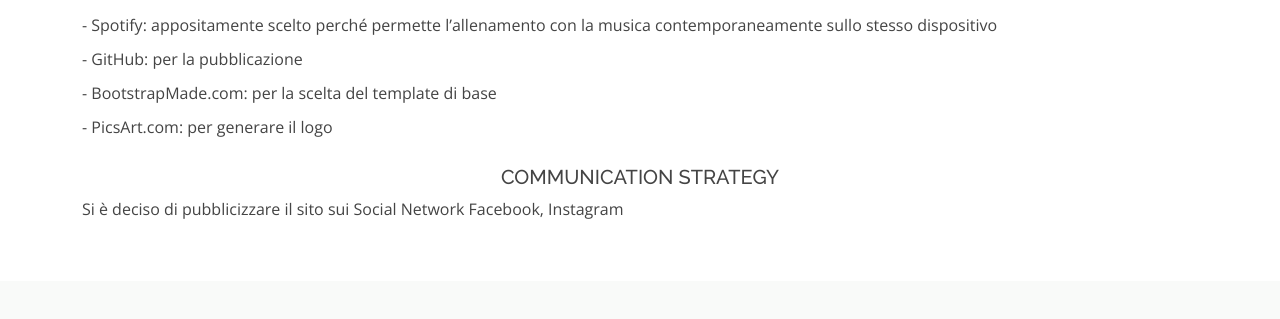
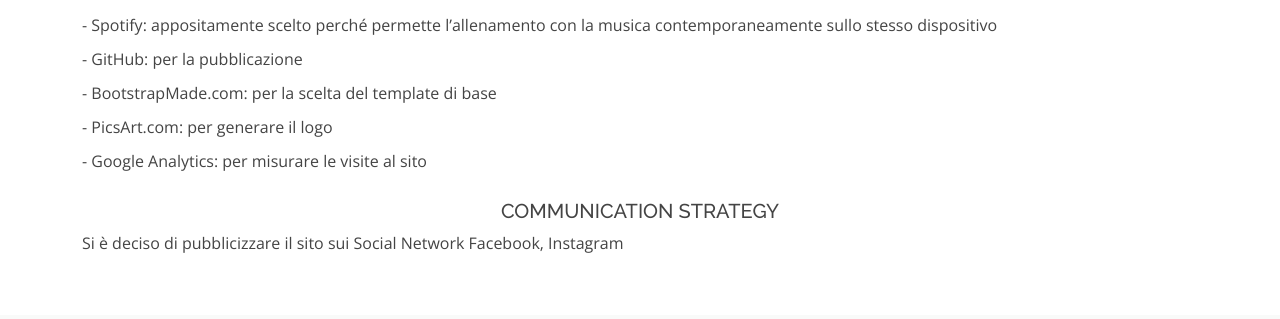
Before and after one commit to ElenaNanetti/moveyourmusic, a plain HTML site: page documentazione.html in a window 1280 px wide. Shown: the part 1965-2284 px from the top of the page. Drawn offline with nearby package versions, Linux system fonts and the light colour scheme.

Commit message:
Aggiornata la documentazione

```diff
--- a/documentazione.html
+++ b/documentazione.html
@@ -146,6 +146,7 @@
               <li>- GitHub: per la pubblicazione</li>
               <li>- BootstrapMade.com: per la scelta del template di base</li>
               <li>- PicsArt.com: per generare il logo</li>
+              <li>- Google Analytics: per misurare le visite al sito</li>
             </ul>
 
 
```
